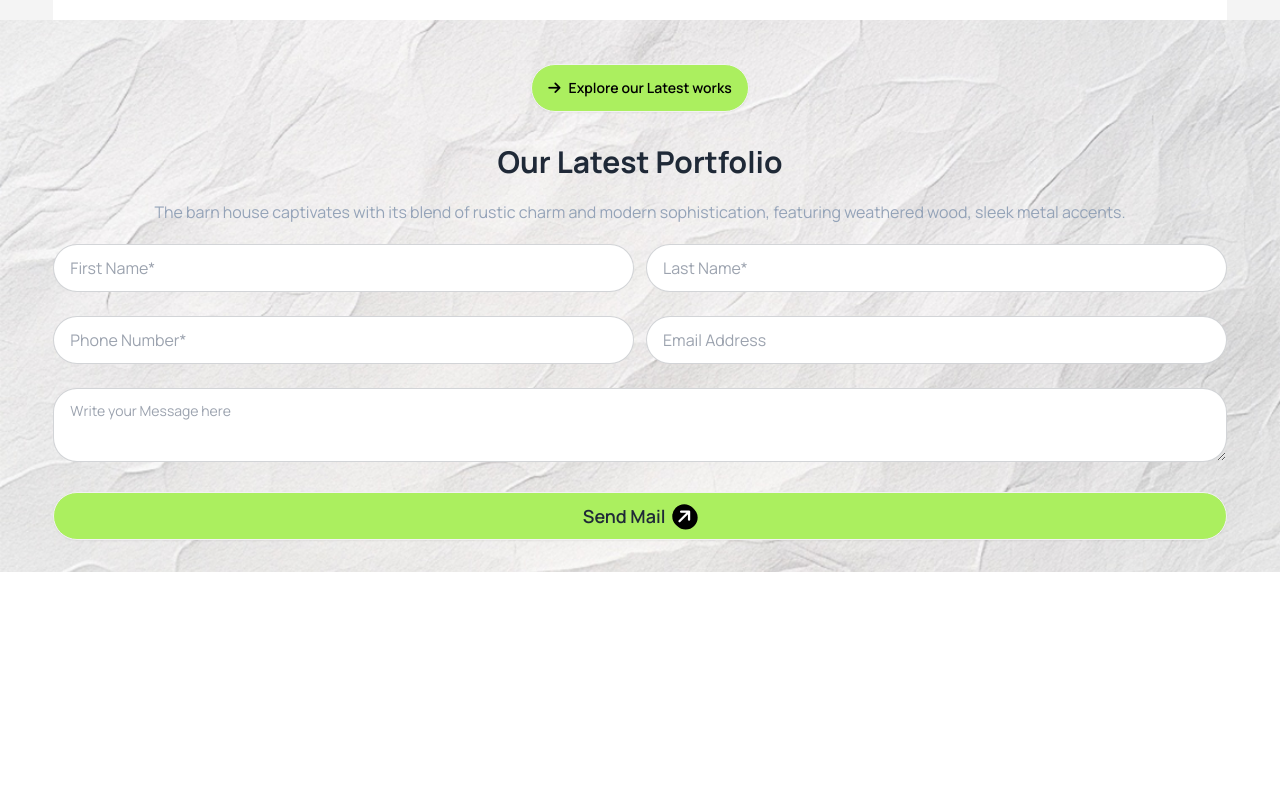
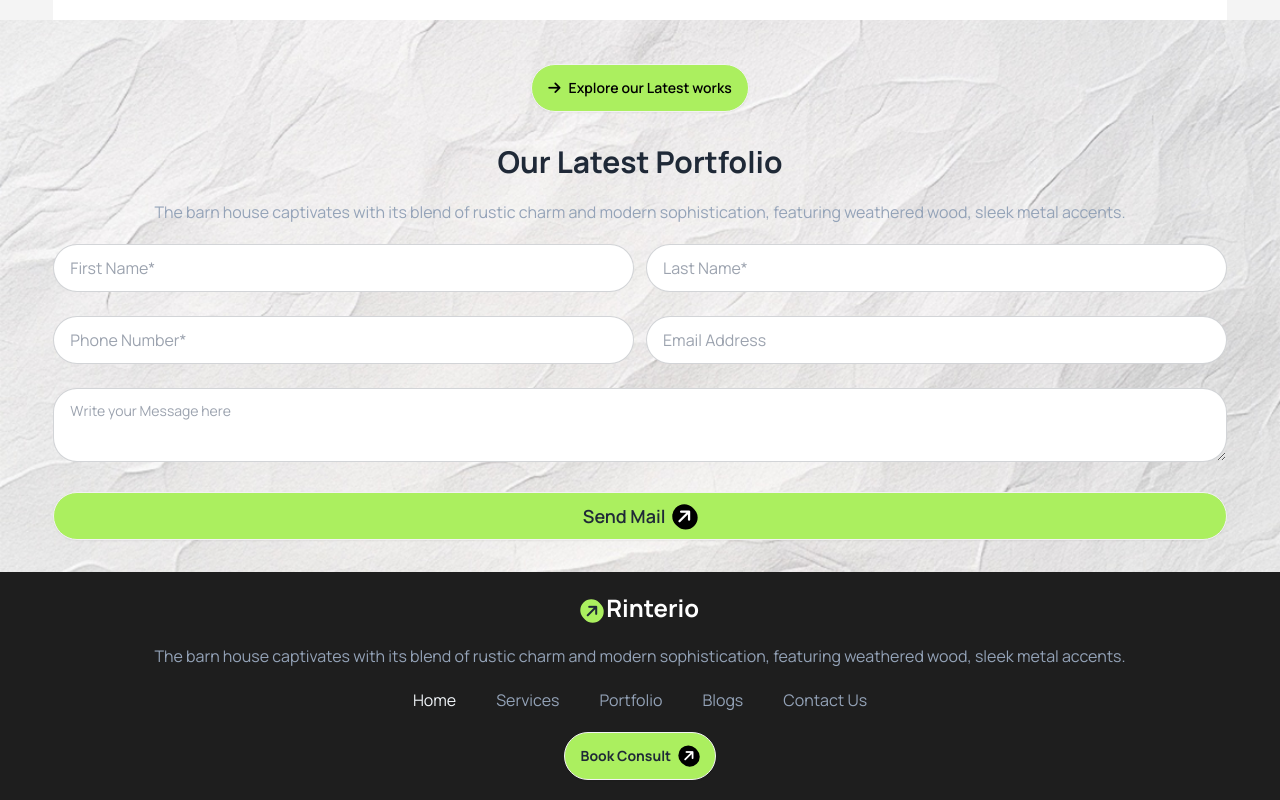
Before and after one commit to khalid199701/programming-hero-assignment3, a plain HTML site: page index.html in a window 1280 px wide. Shown: the part 2535-3335 px from the top of the page. Before the commit the page ends 3107 px from the top, so only its background shows below. Drawn offline with nearby package versions, Linux system fonts and the light colour scheme.

Commit message:
footer done

```diff
--- a/index.html
+++ b/index.html
@@ -29,7 +29,8 @@
                 concept: '#E7C1D3',
                 design_process: '#F0DA6E',
                 supervision: '#A4DAC3',
-                planning: '#77AAEA'
+                planning: '#77AAEA',
+                footer_color: '#1E1E1E'
               },
               backgroundImage: {
                 formBg: "url('./assets/bg.jpg')"
@@ -258,6 +259,23 @@
         </section>
 
     </main>
-    <footer></footer>
+    <footer class="bg-footer_color py-5 items-center">
+      <div>
+        <div class="text-center">
+          <span><i class="fa-solid fa-arrow-right bg-house-primary rounded-full px-1 py-1 -rotate-45"></i></span> <a class="text-2xl text-white font-bold">Rinterio</a>
+          <p class="text-slate-400 my-5">The barn house captivates with its blend of rustic charm and modern sophistication, featuring weathered wood, sleek metal accents.</p>
+        </div>
+        <div class="flex flex-col lg:flex-row gap-10 items-center justify-center my-5">
+          <p class="text-slate-100">Home</p>
+          <p class="text-slate-400">Services</p>
+          <p class="text-slate-400">Portfolio</p>
+          <p class="text-slate-400">Blogs</p>
+          <p class="text-slate-400">Contact Us</p>
+        </div>
+        <div class="text-center">
+          <a class="btn bg-house-primary rounded-full font-bold">Book Consult <span><i class="fa-solid fa-arrow-right bg-black rounded-full text-white px-1 py-1 -rotate-45"></i></span></a>
+        </div>
+      </div>
+    </footer>
 </body>
 </html>
```
